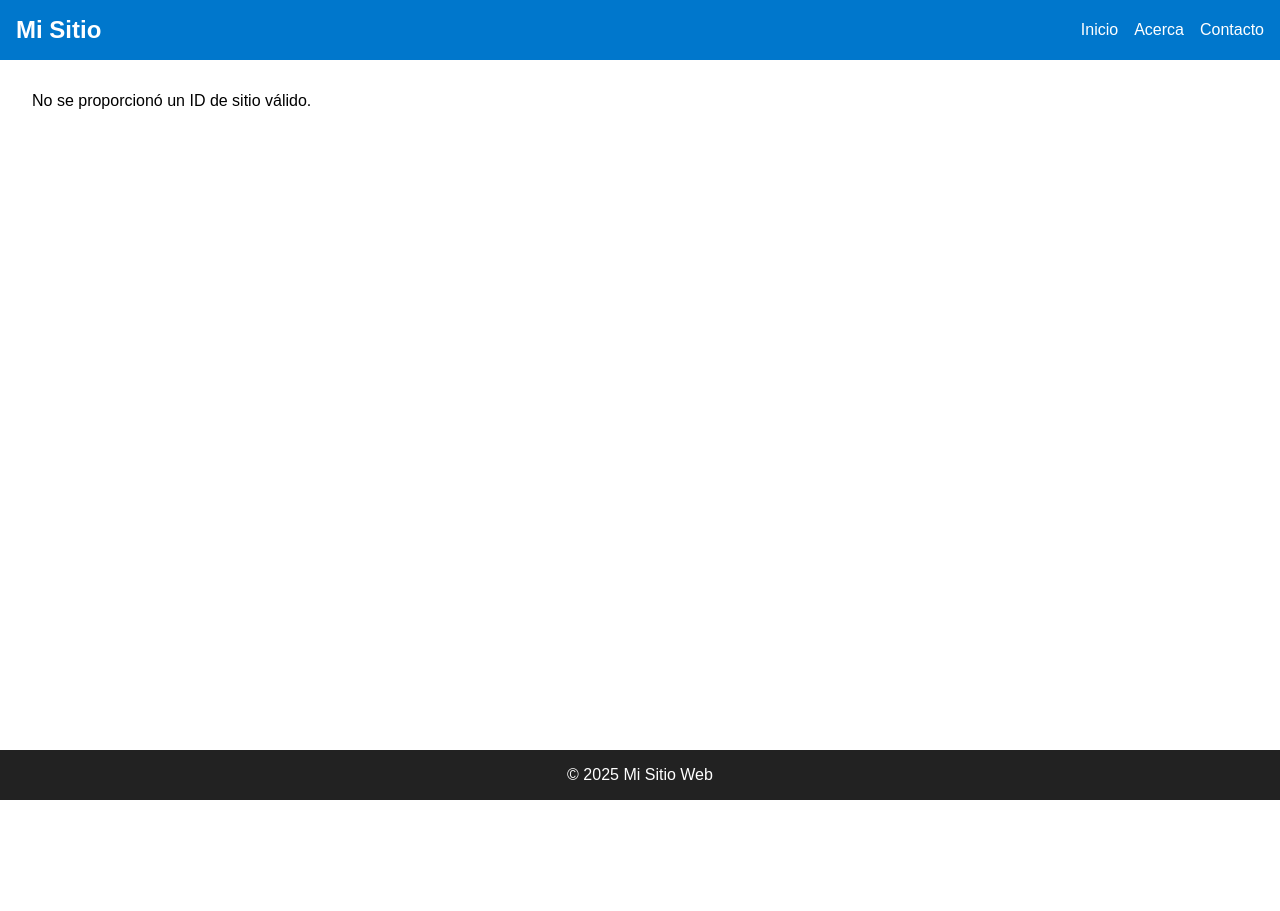
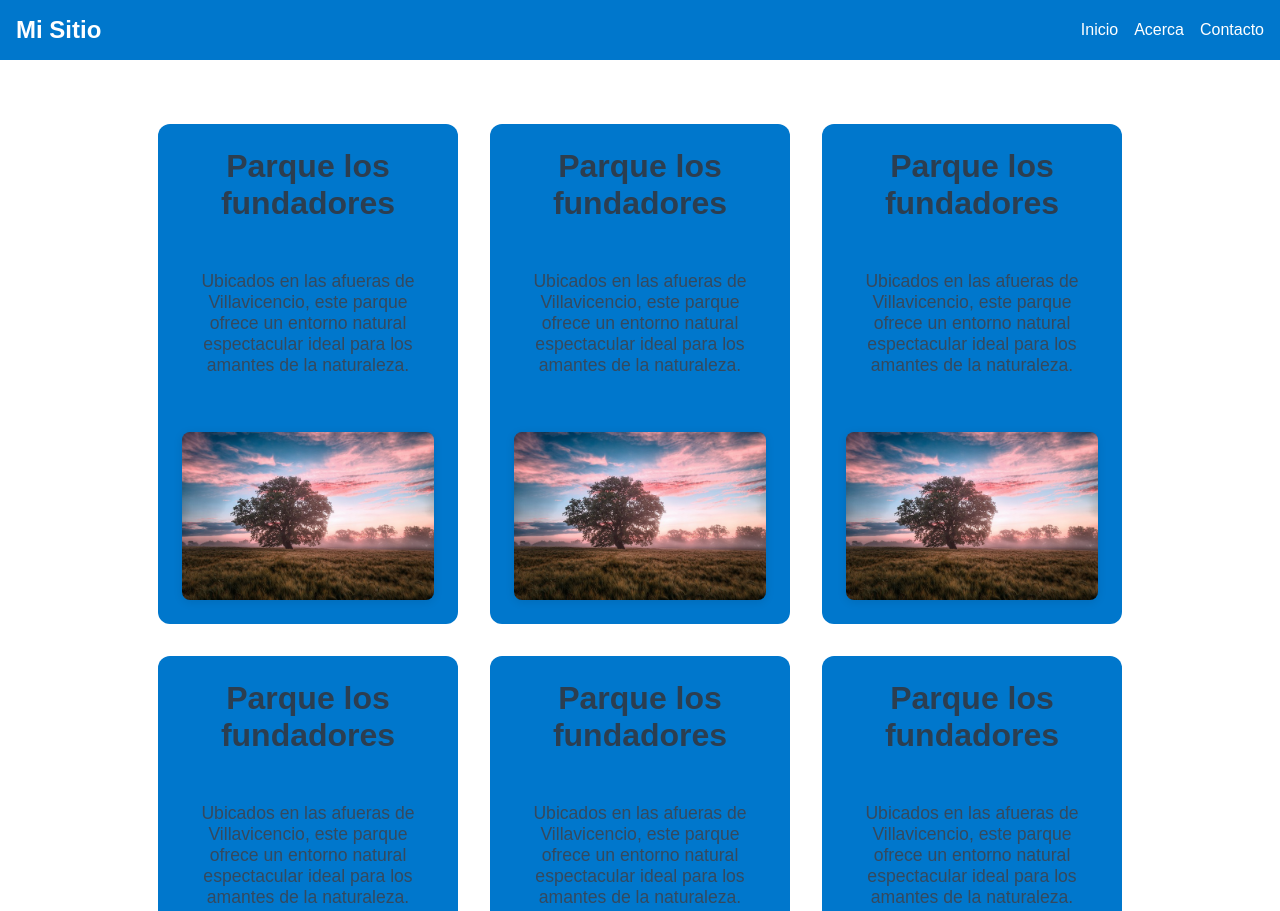
Before and after one commit to clavijo99/Programacion-web-proyecto, a plain HTML site: page pages/detail.html in a window 1280 px wide. Shown: the top 911 px of the page. Before the commit the page ends 800 px from the top, so only its background shows below. Drawn offline with Linux system fonts and the light colour scheme.

Commit message:
Se realizaron los cambios para modificar los estilos de la seccion de detalles, la funcionalidad base sin la api con un JSON de prueba

```diff
--- a/js/detail.js
+++ b/js/detail.js
@@ -1,16 +1,65 @@
 const params = new URLSearchParams(window.location.search);
-    const siteId = params.get('id');
+// mientras se define la logica del params.get, se le asigna un siteId a mano
+
+// const siteId = params.get('id');
+const siteId = "detail"
+
+const ejemploData = {
+  titulo: "Parque los fundadores",
+  descripcion: "Ubicados en las afueras de Villavicencio, este parque ofrece un entorno natural espectacular ideal para los amantes de la naturaleza.",
+  imagen: "/public/images/prueba.png"
+};
+
 
     async function cargarInformacionSitio(id) {
       const infoDiv = document.getElementById('info');
       try {
-        const response = await fetch(`https://tu-servidor.com/api/sitios/${id}/`);
-        if (!response.ok) throw new Error('Error al consultar el servidor');
-
-        const data = await response.json();
+        // Mientras terminan el backend, voy a usar un json de ejemplo
+        // const response = await fetch(`https://tu-servidor.com/api/sitios/${id}/`);
+        // if (!response.ok) throw new Error('Error al consultar el servidor');
+        // const data = await response.json();
+        const data = ejemploData;
 
     infoDiv.classList.remove('loading', 'error');
-        infoDiv.innerHTML = `<H2>hello</H2>`; // Aquí puedes personalizar cómo mostrar la información del sitio
+
+    infoDiv.innerHTML = `
+
+    <div class="contenido-sitio">
+        <h2>${data.titulo}</h2>
+        <p>${data.descripcion}</p>
+        <img src="${data.imagen}" alt="${data.titulo}">
+      </div>
+
+<div class="contenido-sitio">
+        <h2>${data.titulo}</h2>
+        <p>${data.descripcion}</p>
+        <img src="${data.imagen}" alt="${data.titulo}">
+      </div>
+
+      <div class="contenido-sitio">
+        <h2>${data.titulo}</h2>
+        <p>${data.descripcion}</p>
+        <img src="${data.imagen}" alt="${data.titulo}">
+      </div>
+
+      <div class="contenido-sitio">
+        <h2>${data.titulo}</h2>
+        <p>${data.descripcion}</p>
+        <img src="${data.imagen}" alt="${data.titulo}">
+      </div>
+
+      <div class="contenido-sitio">
+        <h2>${data.titulo}</h2>
+        <p>${data.descripcion}</p>
+        <img src="${data.imagen}" alt="${data.titulo}">
+      </div>
+
+      <div class="contenido-sitio">
+        <h2>${data.titulo}</h2>
+        <p>${data.descripcion}</p>
+        <img src="${data.imagen}" alt="${data.titulo}">
+      </div>
+    `;
   } catch (error) {
     infoDiv.classList.remove('loading');
     infoDiv.classList.add('error');
@@ -20,7 +69,8 @@ const params = new URLSearchParams(window.location.search);
     }
 
     if (siteId) {
-        alert(siteId);
+        // alert(siteId); es mas comodo si es un console.log
+        console.log(siteId);
         cargarInformacionSitio(siteId);
     } else {
       document.getElementById('info').textContent = 'No se proporcionó un ID de sitio válido.';
--- a/pages/detail.html
+++ b/pages/detail.html
@@ -22,8 +22,8 @@
   </header>
 
   <!-- CONTENIDO -->
-  <main>
-      <div id="info" class="loading">Cargando información...</div>
+  <main >
+      <div id="info" class="container-detalle loading">Cargando información...</div>
   </main>
 
   <!-- FOOTER -->
--- a/styles/main.css
+++ b/styles/main.css
@@ -46,3 +46,68 @@
     text-align: center;
     padding: 1em;
   }
+
+  /* Inicio seccion detalle */
+
+  /* Contenedor principal */
+#info {
+  padding: 2rem;
+  text-align: center;
+  font-family: Arial, sans-serif;
+}
+
+.loading {
+  font-style: italic;
+  color: gray;
+}
+
+.error {
+  color: red;
+  font-weight: bold;
+}
+
+/* Estilos del contenido del sitio */
+
+.container-detalle {
+  display: flex;
+  justify-content: center;
+  align-items: center;
+  padding: 2rem;
+  flex-wrap: wrap;
+  gap: 2rem;
+}
+
+.contenido-sitio {
+  background-color: #0077cc;
+  border-radius: 12px;
+  max-width: 300px;
+  width: 100%;
+  height: 500px;
+  padding: 1.5rem;
+  box-sizing: border-box;
+  display: flex;
+  flex-direction: column;
+  justify-content: space-between;
+  text-align: center;
+}
+
+.contenido-sitio h2 {
+  font-size: 2rem;
+  color: #2c3e50;
+  margin-bottom: 1rem;
+}
+
+.contenido-sitio p {
+  font-size: 1.1rem;
+  color: #34495e;
+  margin-bottom: 1.5rem;
+}
+
+.contenido-sitio img {
+  max-width: 100%;
+  height: auto;
+  border-radius: 8px;
+  box-shadow: 0 2px 10px rgba(0, 0, 0, 0.1);
+}
+
+/* fin seccion detalle */
```
Also changed, not shown: public/images/prueba.png (added). Lines whose indentation alone changed are shown as unchanged.
